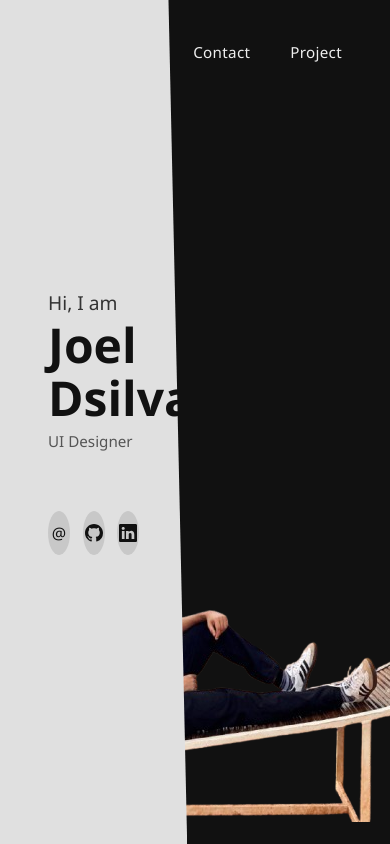
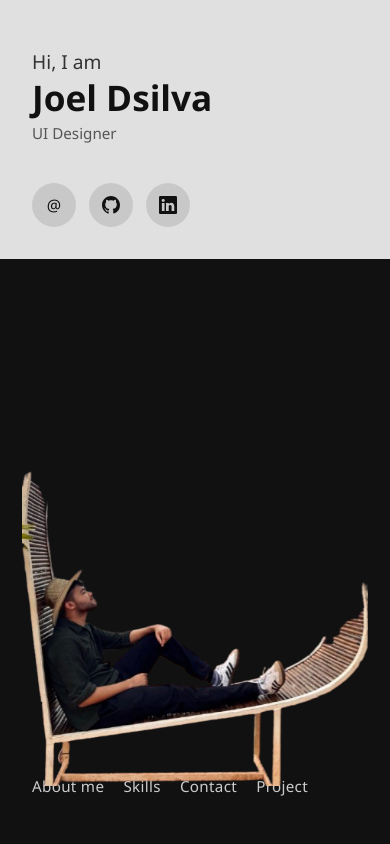
Before and after one commit to Joel0804/Portfolio, a Flask app: page / in a window 390 px wide. Run offline with Flask 3, Linux system fonts and the light colour scheme.

Commit message:
css for mobile

```diff
--- a/static/style.css
+++ b/static/style.css
@@ -186,3 +186,57 @@ nav, .container {
     transform: translateY(0);
   }
 }
+
+@media (max-width: 768px) {
+  body { overflow-y: auto; }
+
+  nav, .container {
+    flex-direction: column;
+    height: auto;
+    min-height: 100vh;
+  }
+
+  /* LEFT panel takes full width */
+  .left {
+    width: 100%;
+    clip-path: none;
+    padding: 3rem 2rem 2rem;
+    z-index: 1;
+  }
+
+  .left h1 {
+    font-size: 2.2rem;
+  }
+
+  /* RIGHT panel stacks below */
+  .right {
+    width: 100%;
+    margin-left: 0;
+    padding: 1.5rem 2rem;
+    flex-direction: column-reverse;
+  }
+
+  /* Nav links wrap properly */
+  .nav-links {
+    justify-content: flex-start;
+    flex-wrap: wrap;
+    gap: 1.2rem;
+    margin-bottom: 1.5rem;
+  }
+
+  .nav-links a {
+    color: #ccc;
+  }
+
+  /* Fix social icon circles */
+  .social-links a {
+    width: 44px;
+    height: 44px;
+    border-radius: 50%;
+  }
+
+  /* Photo smaller on mobile */
+  .hero-photo img {
+    max-height: 50vh;
+  }
+}
```
